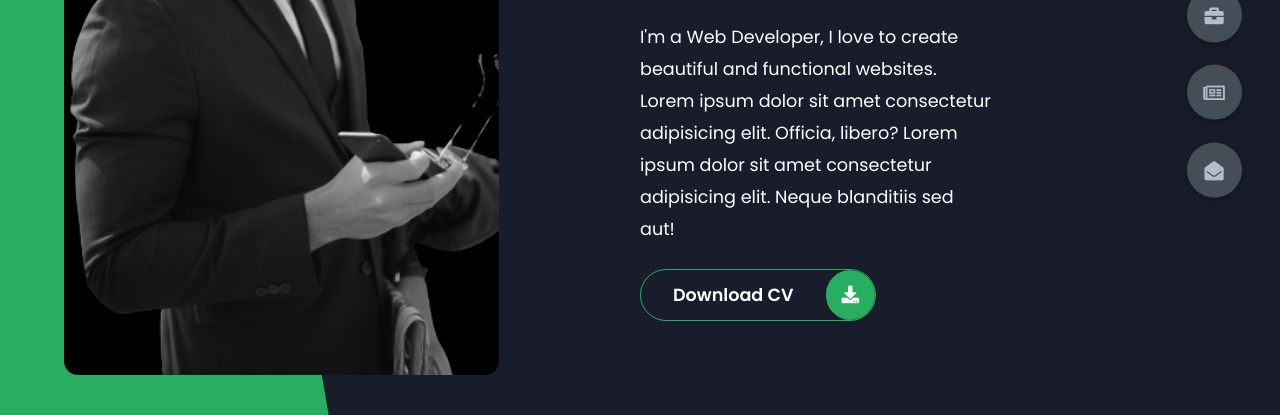
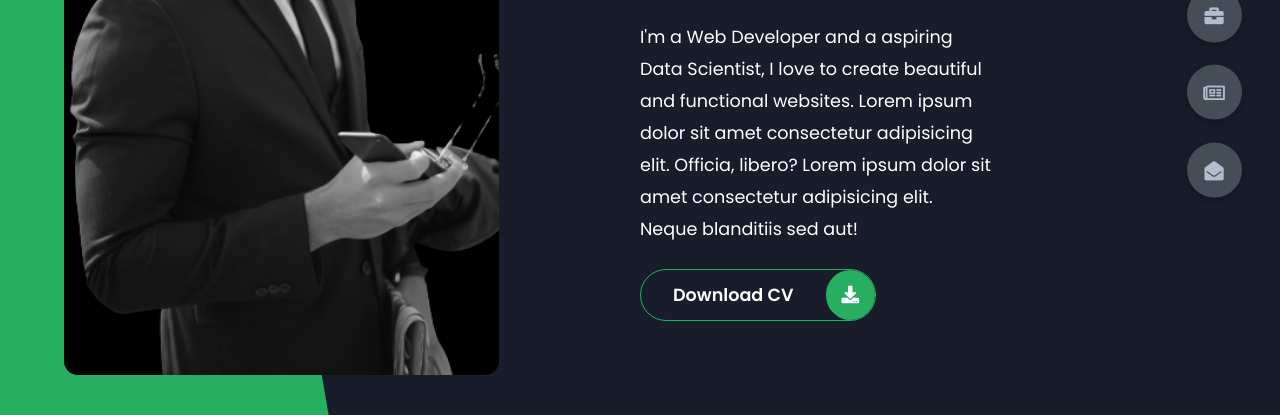
Before and after one commit to sandeepangh782/VAC-WEBPAGE, a plain HTML site: page RA2112704010008/index.html in a window 1280 px wide. Shown: the part 385-800 px from the top of the page. Drawn offline with Linux system fonts and the light colour scheme.

Commit message:
bio changed

```diff
--- a/RA2112704010008/index.html
+++ b/RA2112704010008/index.html
@@ -26,7 +26,7 @@
                     A Web Developer.
                 </h1>
                 <p>
-                    I'm a Web Developer, I love to create beautiful and functional websites.
+                    I'm a Web Developer and a aspiring Data Scientist, I love to create beautiful and functional websites.
                     Lorem ipsum dolor sit amet consectetur adipisicing elit. Officia, libero?
                     Lorem ipsum dolor sit amet consectetur adipisicing elit. Neque blanditiis sed aut!
                 </p>
```
